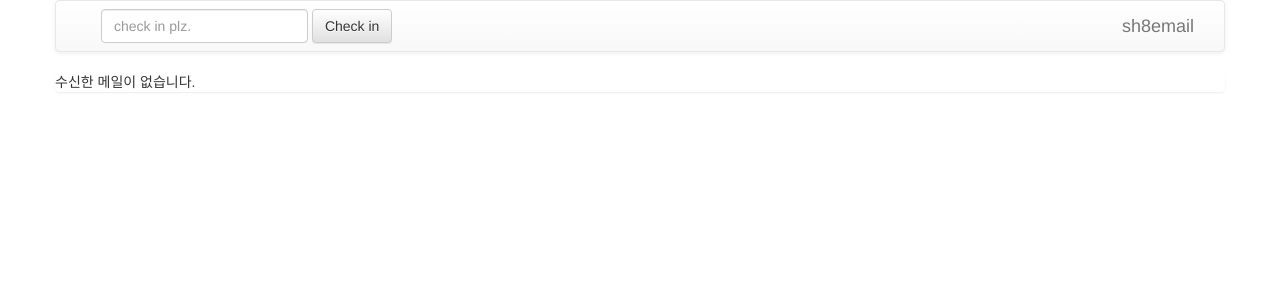
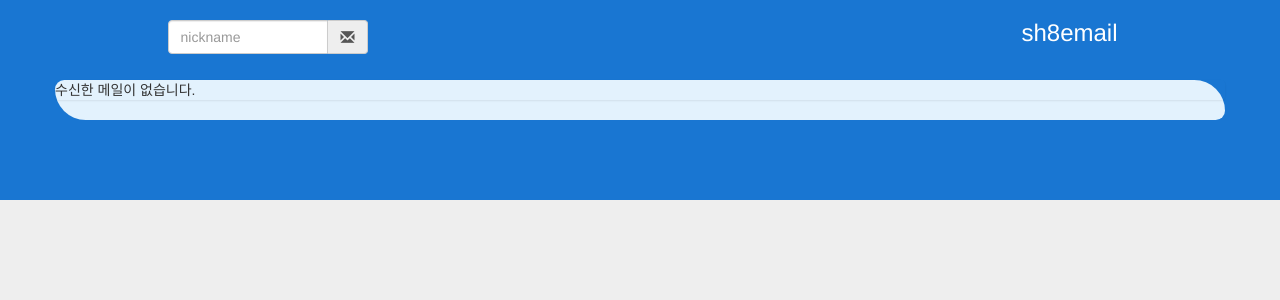
Before and after one commit to triplepy/sh8email-django, a Django app: page /mail/list/ in a window 1280 px wide. Shown: the top 300 px of the page. Run offline with Django 3.2, Linux system fonts and the light colour scheme; data that the repository does not hold is empty; some libraries are stand-ins or nearby versions.

Commit message:
update main page css

```diff
--- a/front/static/front/bootstrap/css/bootstrap-custom.css
+++ b/front/static/front/bootstrap/css/bootstrap-custom.css
@@ -0,0 +1,40 @@
+body {
+  background-color: #EEEEEE;
+}
+
+
+div.navigation-wrapper{
+  height: 200px;
+  background-color: #1976D2;
+  position: relative;
+}
+
+div.mail-form{
+  padding-top: 20px;
+  padding-bottom: 30px;
+}
+
+div.sh8email-title {
+  padding-right: 10px;
+  text-align: right;
+
+}
+
+div.mail-input-box {
+  text-align: right;
+  float: center;
+  min-width: 160px;
+  max-width: 200px;
+}
+
+div.navigation {
+  color: #FFFFFF;
+  background-color: #1976D2;
+}
+
+div.sh8email-content{
+  position: relative;
+  top: -120px;
+  background-color: #E3F2FD;
+  border-radius: 15px 50px;
+}
--- a/front/templates/front/list.html
+++ b/front/templates/front/list.html
@@ -13,6 +13,9 @@
     <!-- Optional theme -->
     <link rel="stylesheet" href="{% static 'front/bootstrap/css/bootstrap-theme.min.css' %}">
 
+    <!-- Custom bootstrap -->
+    <link rel="stylesheet" href="{% static 'front/bootstrap/css/bootstrap-custom.css' %}">
+
     <!-- jquery -->
     <script src="{% static 'front/jquery/jquery-2.1.4.min.js' %}"></script>
 
@@ -21,31 +24,29 @@
 </head>
 
 <body>
-<div class="container">
-    <div class="row common__nav">
-        <nav class="navbar navbar-default">
-            <div class="container-fluid">
-                <div class="navbar-header navbar-right">
-                    <button type="button" class="navbar-toggle collapsed" data-toggle="collapse" data-target="#navbar-collapse-area" aria-expanded="false">
-                        <span class="sr-only">Toggle navigation</span>
-                        <span class="icon-bar"></span>
-                        <span class="icon-bar"></span>
-                        <span class="icon-bar"></span>
-                    </button>
-                    <a href="#" class="navbar-brand">sh8email</a>
+  <div class="navigation-wrapper">
+    <div class="container navigation">
+      <div class="row">
+        <div class="col-xs-1"></div>
+        <div class="col-xs-5">
+          <form class>
+            <div class="input-group mail-form">
+              <div class="mail-input-box">
+                <div class="input-group">
+                  <input type="text" class="form-control" placeholder="nickname" aria-describedby="basic-addon2">
+                  <span class="input-group-addon" id="basic-addon2"><span class="glyphicon glyphicon-envelope"></span></span>
                 </div>
-                <div class="collapse navbar-collapse" id="navbar-collapse-area">
-                    <form class="navbar-form navbar-left" role="check-in">
-                        <div class="form-group">
-                            <input type="text" class="form-control" placeholder="check in plz.">
-                        </div>
-                        <button type="submit" class="btn btn-default">Check in</button>
-                    </form>
-                </div>
+              </div>
             </div>
-        </nav>
+          </form>
+        </div>
+        <div class="col-xs-2"></div>
+        <div class="col-xs-3 sh8email-title"><h3>sh8email</h3></div>
+        <div class="col-xs-1"></div>
+      </div>
     </div>
-
+  </div>
+  <div class="container sh8email-content">
     <div class="row">
         <div class="list-group">
         {% if not mail_list %}
@@ -67,7 +68,7 @@
         {% endif %}
         </div>
     </div>
-</div>
+  </div>
 </body>
 
 </html>
```
